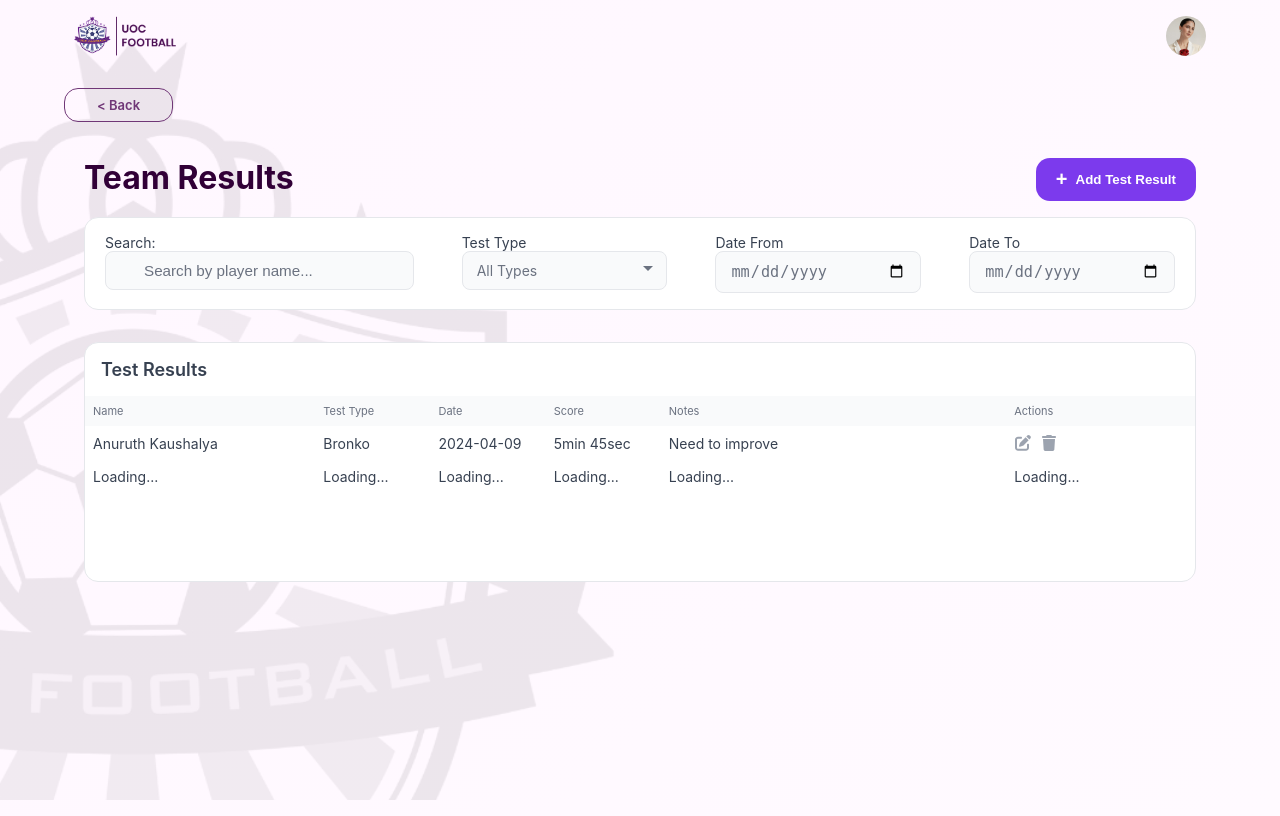
After one commit to kaushalyaanuruth/uoc_football, a PHP site: the page made by app/views/teamResult.view.php in a window 1280 px wide. The commit adds this page. Run offline with PHP 8.4, Linux system fonts and the light colour scheme; the template is opened without the code that fills it, so the values that code supplies are empty; some libraries are stand-ins or nearby versions.

Commit message:
teamResult page basic ui done

```diff
--- a/app/controllers/playerDashboard.php
+++ b/app/controllers/playerDashboard.php
@@ -13,7 +13,7 @@ class playerDashboard extends Controller {
             exit();
         }
 
-        // Load player data if needed
+        // Load player data
         $data = [
             'username' => $_SESSION['username'] ?? 'Player',
             'user_id' => $_SESSION['user_id']
--- a/app/views/admin.view.php
+++ b/app/views/adminDashboard.view.php
@@ -33,7 +33,7 @@
                     </div>
                     <p class="action-label">Teams</p>
                 </a>
-                <a class="action-card icon-blue" href="">
+                <a class="action-card icon-blue" href="<?php echo ROOT; ?>/teamResult">
                     <div class="icon-container">
                         <img src="<?php echo ROOT; ?>/assets/images/adminDashboard/icons/test.svg" alt="results icon" class="action-icon">
                     </div>
--- a/app/views/teamManagement.view.php
+++ b/app/views/teamManagement.view.php
@@ -24,7 +24,7 @@
                     <!-- <a href="<?php echo ROOT; ?>/logout" class="logout-btn">Logout</a> -->
                 </div>
         </div>
-        <a href="<?php echo ROOT; ?>/admin" class="back-btn">&lt; Back</a>
+        <a href="<?php echo ROOT; ?>/adminDashboard" class="back-btn">&lt; Back</a>
         <div class="teams-grid">
             <div class="add-team-card"  onclick="event.stopPropagation(); openAddTeamModal()">
                 <div class="add-icon">+</div>
@@ -37,10 +37,10 @@
                     </div>
                     <div class="team-actions">
                             <button class="icon-btn edit-btn">
-                                <img class="" src="<?php echo ROOT; ?>/assets/images/teamManagement/edit.svg" alt="edit">
+                                <img class="" src="<?php echo ROOT; ?>/assets/images/common/edit.svg" alt="edit">
                             </button>
                             <button class="icon-btn delete-btn">
-                                <img class="" src="<?php echo ROOT; ?>/assets/images/teamManagement/delete.svg" alt="delete">
+                                <img class="" src="<?php echo ROOT; ?>/assets/images/common/delete.svg" alt="delete">
                             </button>
                     </div>
                 </div>
--- /dev/null
+++ b/app/views/teamResult.view.php
@@ -0,0 +1,108 @@
+<!DOCTYPE html>
+<html lang="en">
+<head>
+    <meta charset="UTF-8">
+    <meta name="viewport" content="width=device-width, initial-scale=1.0">
+    <link rel="preconnect" href="https://fonts.googleapis.com">
+    <link rel="preconnect" href="https://fonts.gstatic.com" crossorigin>
+    <link href="https://fonts.googleapis.com/css2?family=Playfair+Display:wght@400;700&display=swap" rel="stylesheet">
+    <title>UOC_football</title>
+    <link rel="stylesheet" href="<?php echo ROOT; ?>/assets/css/teamResult/teamResult.css">
+    <link rel="stylesheet" href="<?php echo ROOT; ?>/assets/css/potal/header.css">
+    <link rel="stylesheet" href="<?php echo ROOT; ?>/assets/css/potal/page.css">
+</head>
+<body>
+    <div class="container">
+        <div class="header">
+                <div class="left-section">
+                    <a href="<?php echo ROOT; ?>/admin">
+                        <img class="header-logo" src="<?php echo ROOT; ?>/assets/images/adminDashboard/header/uoclogo.png" alt="UOC Football Logo">
+                    </a>
+                </div>
+                <div class="right-section">
+                    <img class="avatar" src="<?php echo ROOT; ?>/assets/images/adminDashboard/header/avatar.jpg" alt="Admin Avatar">
+                    <!-- <a href="<?php echo ROOT; ?>/logout" class="logout-btn">Logout</a> -->
+                </div>
+        </div>
+        <a href="<?php echo ROOT; ?>/adminDashboard" class="back-btn">&lt; Back</a>
+
+        <div class="test-results-container">
+            <div class="title-container">
+                <h1 class="section-title">Team Results</h1>
+                <button class="add-result-btn"><span class="plus-sign">+</span>Add Test Result</button>
+            </div>
+            <div class="filter-container">
+                <div class="filter-group search-group">
+                    <label>Search:</label>
+                    <input
+                        type="text"
+                        class="search-input"
+                        placeholder="Search by player name..."
+                        id="playerSearch">
+                </div>
+
+                <div class="filter-group">
+                    <label>Test Type</label>
+                    <div class="custom-select" id="testType">
+                        <div class="select-selected">All Types</div>
+                        <div class="select-items select-hide">
+                            <div class="dataType" data-value="all">All Types</div>
+                            <div class="dataType" data-value="t20">T20</div>
+                            <div class="dataType" data-value="odi">ODI</div>
+                            <div class="dataType" data-value="test">Test</div>
+                            <div class="dataType" data-value="t10">T10</div>
+                            <div class="dataType" data-value="domestic">Domestic</div>
+                        </div>
+                    </div>
+                </div>
+
+                <div class="filter-group">
+                    <label>Date From</label>
+                    <input type="date" id="dateFrom" />
+                </div>
+
+                <div class="filter-group">
+                    <label>Date To</label>
+                    <input type="date" id="dateTo" />
+                </div>
+            </div>
+            <div class="results-container">
+                <div class="result-header">Test Results</div>
+                    <div class="result-topics result-structure">
+                        <p>Name</p>
+                        <p>Test Type</p>
+                        <p>Date</p>
+                        <p>Score</p>
+                        <p>Notes</p>
+                        <p>Actions</p>
+                    </div>
+                    <div class="result result-structure">
+                        <p class="player-name">Anuruth Kaushalya</p>
+                        <p class="test-type">Bronko</p>
+                        <p class="date">2024-04-09</p>
+                        <p class="score">5min 45sec</p>
+                        <p class="notes">Need to improve</p>
+                        <div class="result-actions">
+                            <button class="icon-btn edit-btn">
+                                <img class="" src="<?php echo ROOT; ?>/assets/images/common/edit.svg" alt="edit">
+                            </button>
+                            <button class="icon-btn delete-btn">
+                                <img class="" src="<?php echo ROOT; ?>/assets/images/common/delete.svg" alt="delete">
+                            </button></div>
+                    </div>
+                    <div class="result result-structure">
+                        <p>Loading...</p>
+                        <p>Loading...</p>
+                        <p>Loading...</p>
+                        <p>Loading...</p>
+                        <p>Loading...</p>
+                        <p>Loading...</p>
+                    </div>
+                </div>
+            </div>
+        </div>
+    </div>
+
+    <script src="<?php echo ROOT; ?>/assets/js/teamResult/customSelect.js"></script>
+</body>
+</html>
```
Also changed, not shown: app/controllers/admin.php (deleted, +0 -10 lines), app/controllers/teamResult.php (added, +7 -0 lines), public/assets/css/teamResult/teamResult.css (added), public/assets/images/common/delete.svg (added), public/assets/images/common/edit.svg (added), public/assets/js/teamResult/customSelect.js (added).
